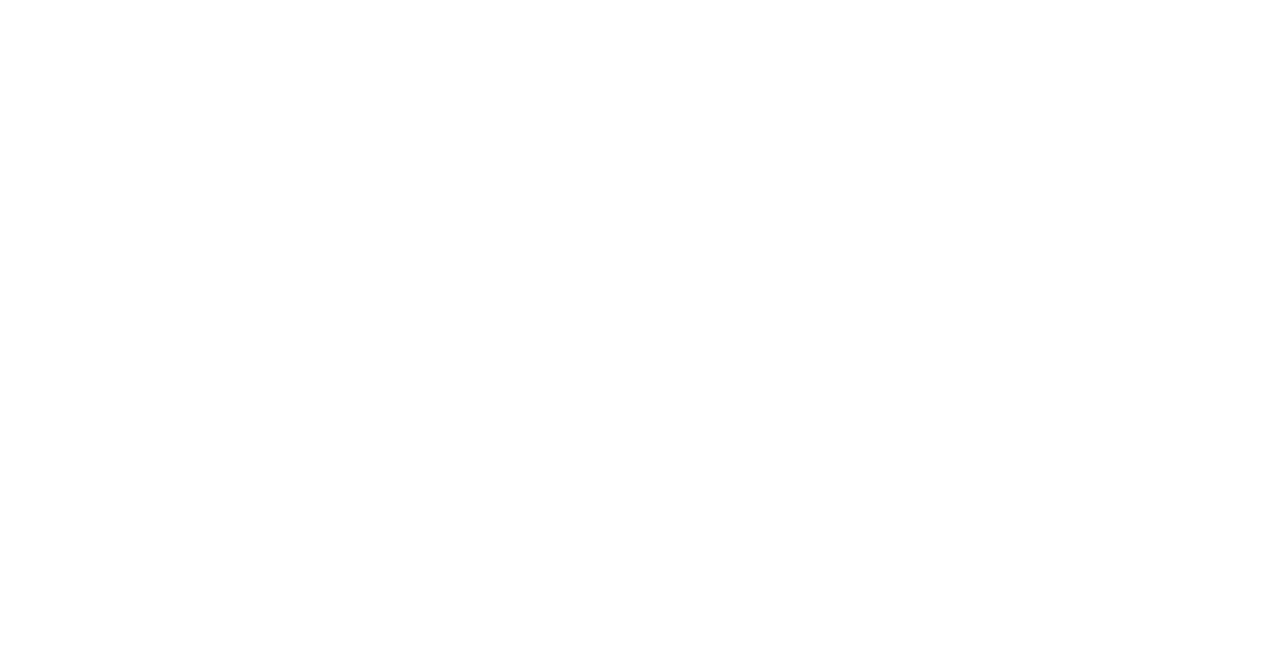
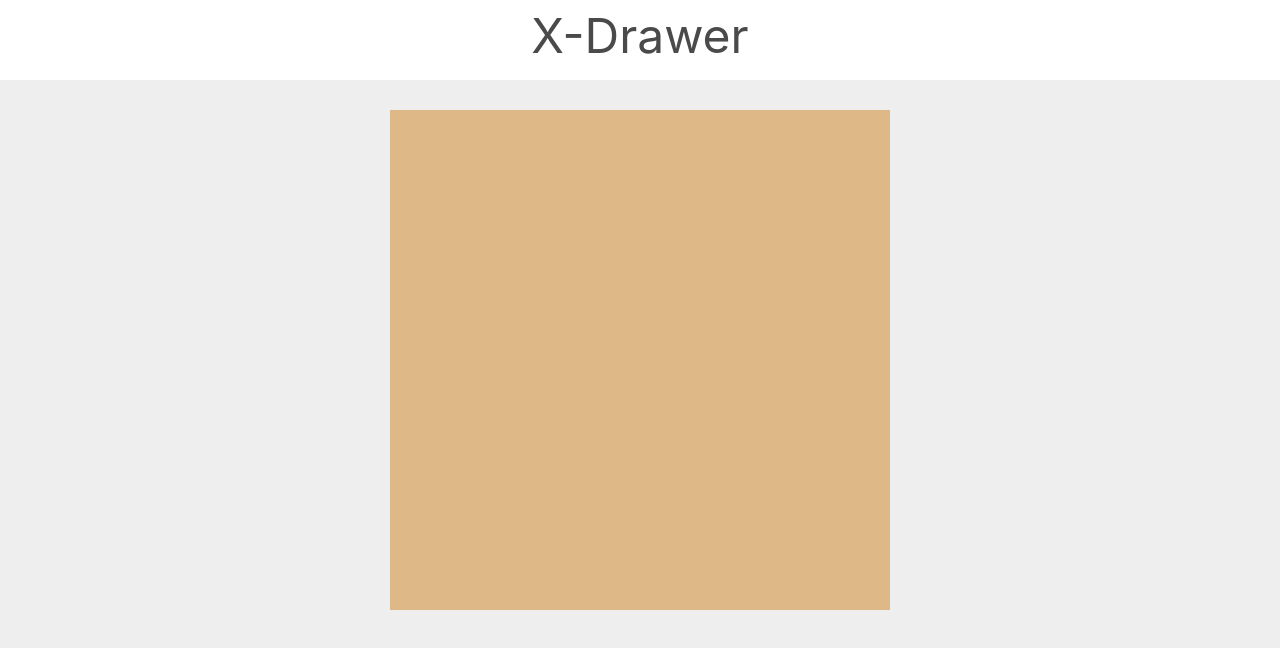
Before and after one commit to ABespolov/x-drawer, a React (Create React App) app: page / in a window 1280 px wide. Shown: the top 648 px of the page. Built offline with nearby package versions, Linux system fonts and the light colour scheme.

Commit message:
feature/add-drawing

```diff
--- a/package.json
+++ b/package.json
@@ -10,6 +10,7 @@
     "@types/node": "^12.0.0",
     "@types/react": "^16.9.0",
     "@types/react-dom": "^16.9.0",
+    "bulma": "^0.8.0",
     "react": "^16.12.0",
     "react-dom": "^16.12.0",
     "react-scripts": "3.3.0",
--- a/public/index.html
+++ b/public/index.html
@@ -10,34 +10,11 @@
       content="Web site created using create-react-app"
     />
     <link rel="apple-touch-icon" href="%PUBLIC_URL%/logo192.png" />
-    <!--
-      manifest.json provides metadata used when your web app is installed on a
-      user's mobile device or desktop. See https://developers.google.com/web/fundamentals/web-app-manifest/
-    -->
     <link rel="manifest" href="%PUBLIC_URL%/manifest.json" />
-    <!--
-      Notice the use of %PUBLIC_URL% in the tags above.
-      It will be replaced with the URL of the `public` folder during the build.
-      Only files inside the `public` folder can be referenced from the HTML.
-
-      Unlike "/favicon.ico" or "favicon.ico", "%PUBLIC_URL%/favicon.ico" will
-      work correctly both with client-side routing and a non-root public URL.
-      Learn how to configure a non-root public URL by running `npm run build`.
-    -->
-    <title>React App</title>
+    <title>X-Drawer</title>
   </head>
   <body>
     <noscript>You need to enable JavaScript to run this app.</noscript>
     <div id="root"></div>
-    <!--
-      This HTML file is a template.
-      If you open it directly in the browser, you will see an empty page.
-
-      You can add webfonts, meta tags, or analytics to this file.
-      The build step will place the bundled scripts into the <body> tag.
-
-      To begin the development, run `npm start` or `yarn start`.
-      To create a production bundle, use `npm run build` or `yarn build`.
-    -->
   </body>
 </html>
--- a/src/components/App/App.css
+++ /dev/null
@@ -1,38 +0,0 @@
-.App {
-  text-align: center;
-}
-
-.App-logo {
-  height: 40vmin;
-  pointer-events: none;
-}
-
-@media (prefers-reduced-motion: no-preference) {
-  .App-logo {
-    animation: App-logo-spin infinite 20s linear;
-  }
-}
-
-.App-header {
-  background-color: #282c34;
-  min-height: 100vh;
-  display: flex;
-  flex-direction: column;
-  align-items: center;
-  justify-content: center;
-  font-size: calc(10px + 2vmin);
-  color: white;
-}
-
-.App-link {
-  color: #61dafb;
-}
-
-@keyframes App-logo-spin {
-  from {
-    transform: rotate(0deg);
-  }
-  to {
-    transform: rotate(360deg);
-  }
-}
--- /dev/null
+++ b/src/components/App/App.module.css
@@ -0,0 +1,18 @@
+.app {
+    background: #eee;
+    height: 100vh;
+}
+
+.app__content {
+    display: flex;
+    justify-content: center;
+    align-items: flex-start;
+    padding: 30px;
+    overflow: scroll;
+}
+
+.app__header {
+    width: 100%;
+    height: 5rem;
+    background: #fff;
+}
--- a/src/components/App/App.tsx
+++ b/src/components/App/App.tsx
@@ -1,8 +1,16 @@
 import React from 'react';
-import './App.css';
+import styles from './App.module.css';
+import Canvas from '../Canvas/Canvas';
 
 const App: React.FC = () => {
-    return <div className="App"></div>;
+    return (
+        <div className={styles.app}>
+            <h1 className={`${styles.app__header} is-size-1 has-text-centered`}>X-Drawer</h1>
+            <div className={styles.app__content}>
+                <Canvas />
+            </div>
+        </div>
+    );
 };
 
 export default App;
--- /dev/null
+++ b/src/components/Canvas/Canvas.module.css
@@ -0,0 +1,5 @@
+.canvas {
+    display: grid;
+    width: 500px;
+    height: 500px;
+}
--- /dev/null
+++ b/src/components/Canvas/Canvas.tsx
@@ -0,0 +1,176 @@
+import React from 'react';
+import styles from './Canvas.module.css';
+
+import CanvasCell, { Cell } from '../CanvasCell/CanvasCell';
+
+const MAX_CANVAS_SIZE = 500;
+const CELL_SIZE = 20;
+
+type Point = { x: number; y: number };
+enum DrawDirections {
+    'X',
+    'Y',
+}
+
+interface CanvasState {
+    canvasSize: { width: number; height: number };
+    canvasCells: Cell[][];
+}
+
+class Canvas extends React.Component<{}, CanvasState> {
+    state = {
+        canvasSize: { width: 25, height: 25 },
+        canvasCells: new Array<Array<Cell>>(),
+    };
+
+    componentDidMount() {
+        this.generateCanvas();
+    }
+
+    generateCanvas = () => {
+        const { width, height } = this.state.canvasSize;
+        const canvasCells: CanvasState['canvasCells'] = [];
+
+        for (let i = 0; i < height; i++) {
+            canvasCells.push([]);
+            for (let j = 0; j < width; j++) {
+                canvasCells[i].push({ filled: '' });
+            }
+        }
+
+        this.setState({ canvasCells });
+    };
+
+    drawLine = (point1: Point, point2: Point) => {
+        let lineLength = 0;
+        let startPoint = 0;
+        let drawDirection: DrawDirections = DrawDirections.X;
+        const canvasCells = [...this.state.canvasCells];
+
+        if (point2.x - point1.x !== 0) {
+            lineLength = point2.x - point1.x;
+            startPoint = point1.x;
+        } else {
+            lineLength = point2.y - point1.y;
+            startPoint = point1.y;
+            drawDirection = DrawDirections.Y;
+        }
+
+        for (let i = startPoint; i <= lineLength + startPoint; i++) {
+            if (drawDirection === DrawDirections.X) {
+                canvasCells[point1.y - 1][i - 1].filled = 'X';
+            } else {
+                canvasCells[i - 1][point1.x - 1].filled = 'X';
+            }
+        }
+
+        this.setState({ canvasCells });
+    };
+
+    drawRect = (point1: Point, point2: Point) => {
+        const basisPoints = [
+            { x: point1.x, y: point1.y },
+            { x: point2.x, y: point1.y },
+            { x: point2.x, y: point2.y },
+            { x: point1.x, y: point2.y },
+        ];
+        const rectangleSides = [
+            { point1: basisPoints[0], point2: basisPoints[1] }, // top
+            { point1: basisPoints[0], point2: basisPoints[3] }, // left
+            { point1: basisPoints[1], point2: basisPoints[2] }, // right
+            { point1: basisPoints[3], point2: basisPoints[2] }, // bottom
+        ];
+
+        rectangleSides.forEach(side => this.drawLine(side.point1, side.point2));
+    };
+
+    trampoline = (fn: Function) => (...args: any) => {
+        let result = fn(...args);
+        const checkComplete = () => result.some((fn: any) => typeof fn === 'function');
+
+        while (result.length && checkComplete()) {
+            result = result.reduce((acc: any, fn: any) => (typeof fn === 'function' ? [...acc, ...fn()] : acc), []);
+        }
+
+        return result;
+    };
+
+    bucketFill = (point: Point) => {
+        const canvasCells = JSON.parse(JSON.stringify(this.state.canvasCells));
+
+        const a: any = this.trampoline(this.fillCells);
+        const newCells: any = a(point, canvasCells);
+
+        this.setState({ canvasCells });
+    };
+
+    fillCells = ({ x, y }: Point, canvasCells: CanvasState['canvasCells']): any => {
+        const { canvasSize } = this.state;
+        const acc: any = [];
+        const addFn = ({ x, y }: Point) => {
+            if (!canvasCells[y][x].filled) {
+                canvasCells[y][x].filled = '0';
+                acc.push(() => this.fillCells({ x: x, y }, canvasCells));
+            }
+        };
+
+        if (x - 1 >= 0) {
+            addFn({ x: x - 1, y });
+        }
+        if (x + 1 < canvasSize.width) {
+            addFn({ x: x + 1, y });
+        }
+        if (y - 1 >= 0) {
+            addFn({ x, y: y - 1 });
+        }
+        if (y + 1 < canvasSize.height) {
+            addFn({ x, y: y + 1 });
+        }
+
+        if (acc.length === 0) return [];
+        return acc;
+    };
+
+    getCellElements = (): React.ReactElement[][] => {
+        const { canvasCells } = this.state;
+        const { width, height } = this.state.canvasSize;
+        const cellElements: React.ReactElement[][] = [];
+
+        if (canvasCells.length !== 0) {
+            for (let i = 0; i < height; i++) {
+                cellElements.push([]);
+                for (let j = 0; j < width; j++) {
+                    const filled = canvasCells[i][j].filled;
+
+                    cellElements[i].push(<CanvasCell key={i + '' + j} filled={filled} />);
+                }
+            }
+        }
+
+        return cellElements;
+    };
+
+    render() {
+        const { width, height } = this.state.canvasSize;
+        const canvasStyle = {
+            width: MAX_CANVAS_SIZE,
+            height: MAX_CANVAS_SIZE,
+            gridTemplate: `repeat(${height}, ${CELL_SIZE}px) / repeat(${width}, ${CELL_SIZE}px)`,
+        };
+
+        return (
+            <div
+                style={canvasStyle}
+                className={styles.canvas}
+                onClick={() => {
+                    this.drawRect({ x: 16, y: 1 }, { x: 23, y: 15 });
+                    this.bucketFill({ x: 1, y: 1 });
+                }}
+            >
+                {this.getCellElements()}
+            </div>
+        );
+    }
+}
+
+export default Canvas;
--- /dev/null
+++ b/src/components/CanvasCell/CanvasCell.module.css
@@ -0,0 +1,7 @@
+.canvasCell {
+    background: burlywood;
+    /*border: 1px solid blueviolet;*/
+    display: flex;
+    align-items: center;
+    justify-content: center;
+}
--- /dev/null
+++ b/src/components/CanvasCell/CanvasCell.tsx
@@ -0,0 +1,18 @@
+import React from 'react';
+import styles from './CanvasCell.module.css';
+
+export interface Cell {
+    filled: string;
+}
+
+interface CanvasCellProps {
+    filled: string;
+}
+
+class CanvasCell extends React.Component<CanvasCellProps, {}> {
+    render() {
+        return <div className={`has-text-weight-bold ${styles.canvasCell}`}>{this.props.filled}</div>;
+    }
+}
+
+export default CanvasCell;
--- a/src/index.tsx
+++ b/src/index.tsx
@@ -1,5 +1,6 @@
 import React from 'react';
 import ReactDOM from 'react-dom';
+import 'bulma/css/bulma.css';
 import './index.css';
 import App from './components/App/App';
 
```
Also changed, not shown: src/index.css (+5 -5 lines), 1 other file (tests, documents, lock files or other folders).
